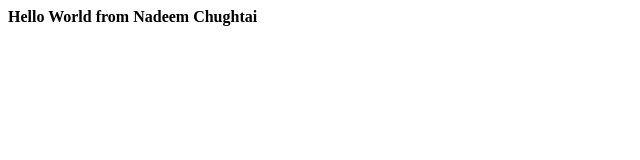
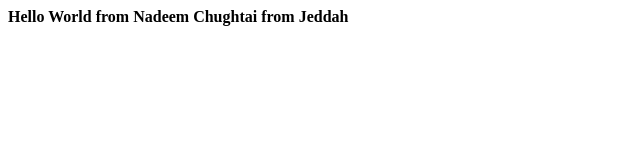
Before and after one commit to nadeemchughtai/bootcamp2020, a plain HTML site: page index.html in a window 1280 px wide. Shown: the whole page, without its empty margins (0-640 px from the left). Drawn offline with Linux system fonts and the light colour scheme.

Commit message:
Update index.html
added location

```diff
--- a/index.html
+++ b/index.html
@@ -7,7 +7,7 @@
 </head>
 <body>
     <div>
-        <b>Hello World from Nadeem Chughtai</b>
+        <b>Hello World from Nadeem Chughtai from Jeddah</b>
     </div>
 </body>
 </html>
```
